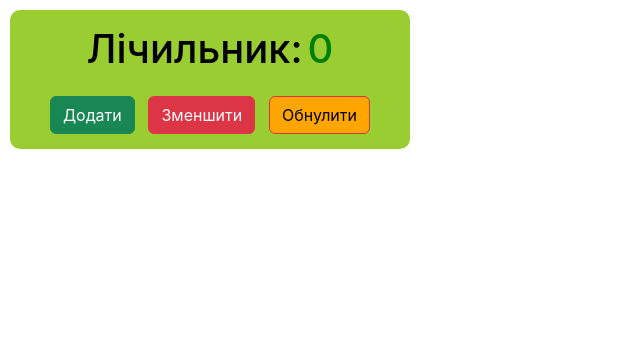
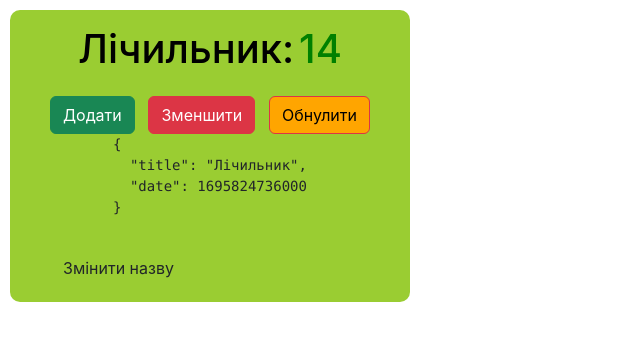
Before and after one commit to IvanSlivenko/LessonsReactJSVladylenMilin, a React (Create React App) app in the folder projects/react-lessons-Hooks/my-app/: page / in a window 1280 px wide. Shown: the top 340 px of the page, without its empty margins (0-640 px from the left). Built offline with nearby package versions, Linux system fonts and the light colour scheme.

Commit message:
27-09-2023-17-25

```diff
--- a/projects/react-lessons-Hooks/my-app/src/App.js
+++ b/projects/react-lessons-Hooks/my-app/src/App.js
@@ -1,10 +1,34 @@
 import React, { useState } from 'react'
+
+function computeInitialCounter() {
+  console.log('Some calculations...');
+  return Math.trunc(Math.random()*20)
+}
 
 
 function App() {
-  const [counter, setCounter] = useState(0);
+  // const [counter, setCounter] = useState(0);
+  // const [counter, setCounter] = useState(computeInitialCounter);
+
+  const [counter, setCounter] = useState(() => {
+
+    return computeInitialCounter()
+  });
+
+  const [state, setState] = useState(
+    {
+      title: 'Лічильник',
+      date: Date.now()
+    }
+  )
+
   function increment() {
-    setCounter(counter+1)
+    setCounter(counter + 1)
+
+    // setCounter((prevCounter) => {
+    //   return prevCounter + 1;
+    // })
+    // setCounter(prev=>prev+1)
   }
 
   function dicrement() {
@@ -14,10 +38,19 @@
     setCounter(0);
   }
 
+  function updateTitle() {
+    setState(prevState => {
+      return {
+        ...prevState,
+        title: "Нова назва"
+      };
+    })
+  }
+
   return (
     <div className="totalBox">
       <h1 className="titleBox">
-        <span className='titleCounter'>Лічильник:</span>  {counter}
+        <span className="titleCounter">Лічильник:</span> {counter}
       </h1>
 
       <div className="btnBox">
@@ -31,6 +64,12 @@
           Обнулити
         </button>
       </div>
+      <pre>{JSON.stringify(state, null, 2)}</pre>
+      <div className="btnBox">
+        <button onClick={updateTitle} className="btn btn-default ">
+          Змінити назву
+        </button>
+      </div>
     </div>
   );
 }
```
Also changed, not shown: 1 other file (tests, documents, lock files or other folders).
